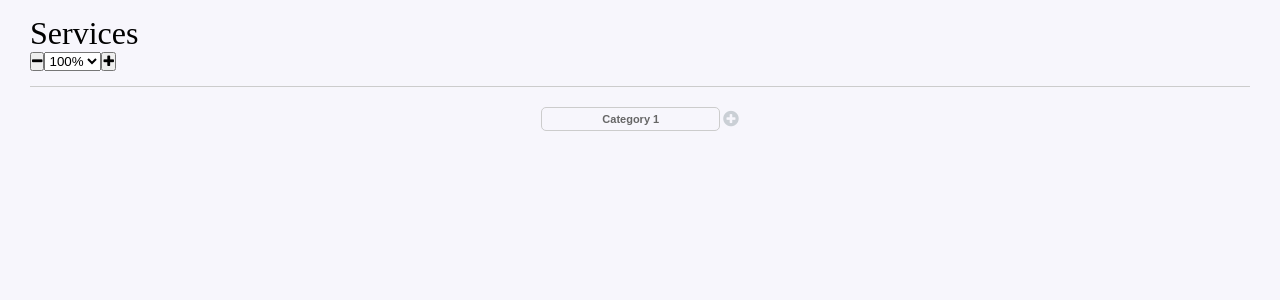
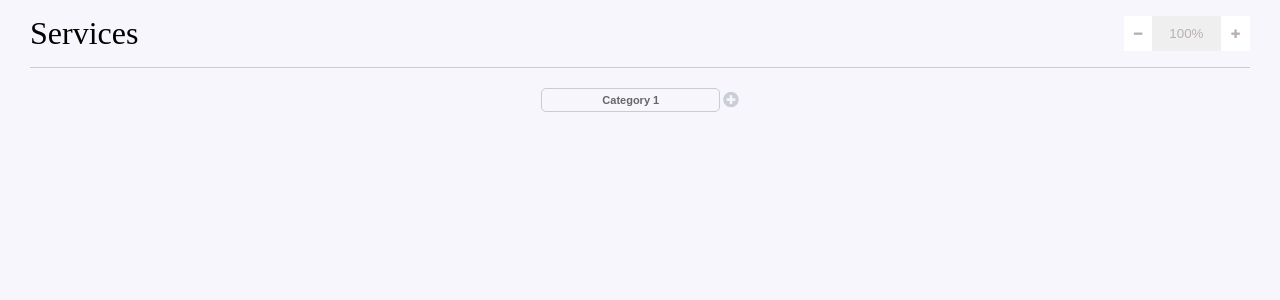
Before and after one commit to UbdaNam/category-crud, a React (Vite) app: page / in a window 1280 px wide. Shown: the top 300 px of the page. Built offline with nearby package versions, Linux system fonts and the light colour scheme.

Commit message:
Add zoom select styles

```diff
--- a/src/components/header/header.css
+++ b/src/components/header/header.css
@@ -2,8 +2,57 @@ header {
   margin-inline: 30px;
   padding-block: 15px;
   border-bottom: 1px solid #ccc;
+  display: flex;
+  justify-content: space-between;
+  align-items: center;
 }
 
 header h1 {
   font-weight: 500;
 }
+
+.zoom-container {
+  display: flex;
+  align-items: center;
+}
+
+.zoom-select {
+  padding: 10px 15px;
+  appearance: none;
+  border: none;
+  color: #b9b1b1;
+  text-align: center;
+  border-inline: 2px solid rgba(241, 240, 240, 0.5);
+}
+
+.zoom-out-btn,
+.zoom-in-btn {
+  background-color: #fff;
+  color: #b9b1b1;
+  border: none;
+  padding: 10px;
+  cursor: pointer;
+}
+
+.zoom-container i {
+  font-size: 11px;
+}
+
+.zoom-select:hover,
+.zoom-in-btn:hover,
+.zoom-out-btn:hover,
+.zoom-select option:hover {
+  background-color: #c7cad2;
+  color: #fafafa;
+}
+
+.zoom-select:focus,
+.zoom-select:focus option {
+  outline: none;
+}
+
+.zoom-select > option {
+  background-color: #fff !important;
+  color: #b9b1b1;
+  text-align: left;
+}
```
